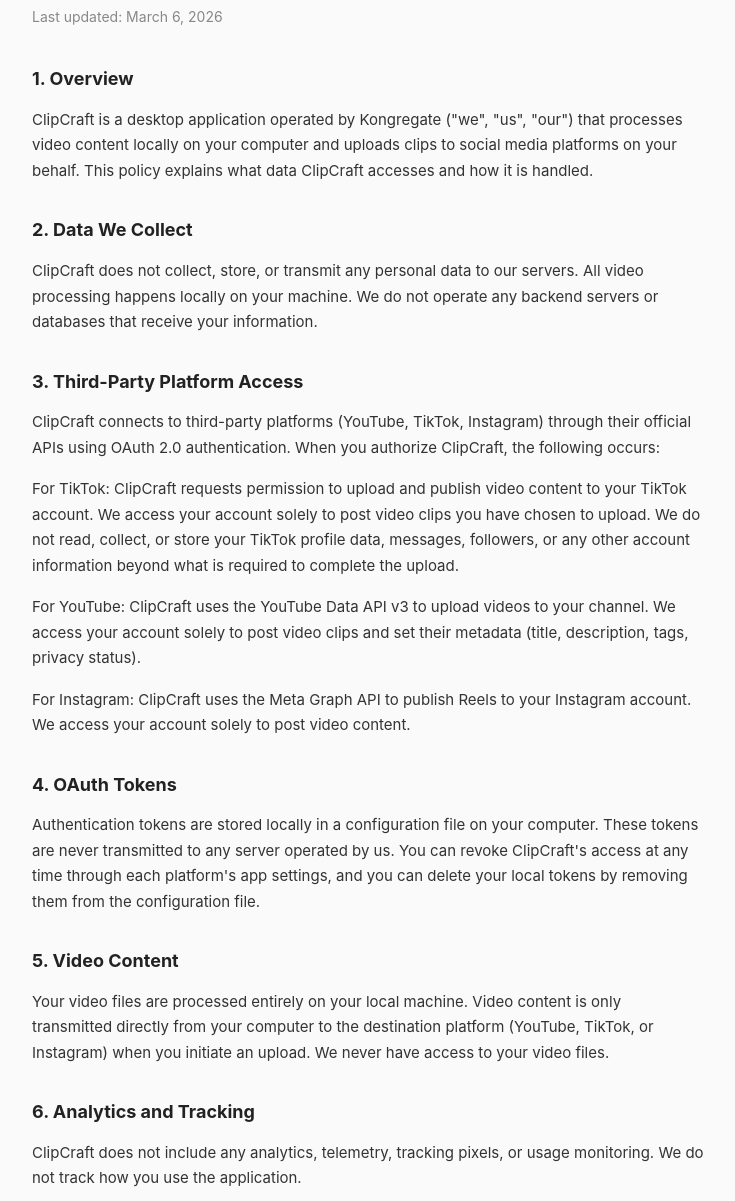
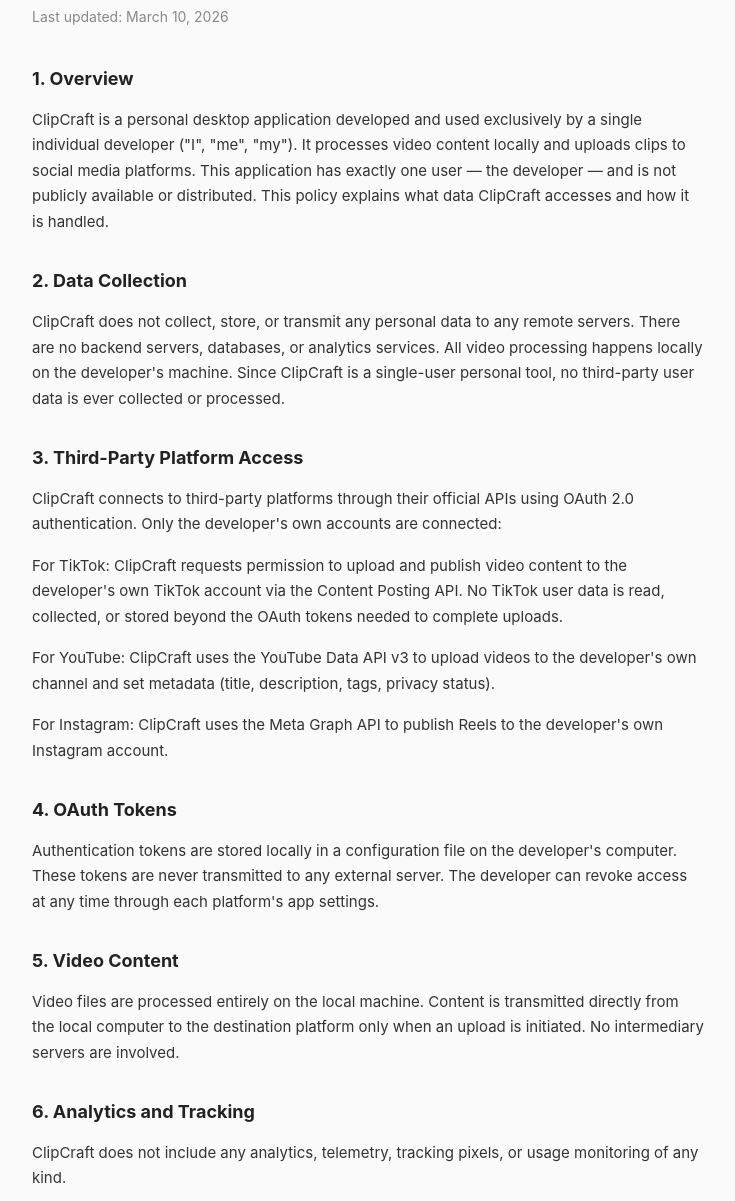
Before and after one commit to colinawith-lab/clipcraft, a plain HTML site: page privacy.html in a window 1280 px wide. Shown: the part 99-1300 px from the top of the page, without its empty margins (272-1007 px from the left). Drawn offline with Linux system fonts and the light colour scheme.

Commit message:
Update Privacy Policy to reflect single-user personal app

```diff
--- a/privacy.html
+++ b/privacy.html
@@ -18,46 +18,46 @@
 <body>
     <div class="container">
         <h1>Privacy Policy</h1>
-        <p class="updated">Last updated: March 6, 2026</p>
+        <p class="updated">Last updated: March 10, 2026</p>
 
         <h2>1. Overview</h2>
-        <p>ClipCraft is a desktop application operated by Kongregate ("we", "us", "our") that processes video content locally on your computer and uploads clips to social media platforms on your behalf. This policy explains what data ClipCraft accesses and how it is handled.</p>
+        <p>ClipCraft is a personal desktop application developed and used exclusively by a single individual developer ("I", "me", "my"). It processes video content locally and uploads clips to social media platforms. This application has exactly one user — the developer — and is not publicly available or distributed. This policy explains what data ClipCraft accesses and how it is handled.</p>
 
-        <h2>2. Data We Collect</h2>
-        <p>ClipCraft does not collect, store, or transmit any personal data to our servers. All video processing happens locally on your machine. We do not operate any backend servers or databases that receive your information.</p>
+        <h2>2. Data Collection</h2>
+        <p>ClipCraft does not collect, store, or transmit any personal data to any remote servers. There are no backend servers, databases, or analytics services. All video processing happens locally on the developer's machine. Since ClipCraft is a single-user personal tool, no third-party user data is ever collected or processed.</p>
 
         <h2>3. Third-Party Platform Access</h2>
-        <p>ClipCraft connects to third-party platforms (YouTube, TikTok, Instagram) through their official APIs using OAuth 2.0 authentication. When you authorize ClipCraft, the following occurs:</p>
-        <p>For TikTok: ClipCraft requests permission to upload and publish video content to your TikTok account. We access your account solely to post video clips you have chosen to upload. We do not read, collect, or store your TikTok profile data, messages, followers, or any other account information beyond what is required to complete the upload.</p>
-        <p>For YouTube: ClipCraft uses the YouTube Data API v3 to upload videos to your channel. We access your account solely to post video clips and set their metadata (title, description, tags, privacy status).</p>
-        <p>For Instagram: ClipCraft uses the Meta Graph API to publish Reels to your Instagram account. We access your account solely to post video content.</p>
+        <p>ClipCraft connects to third-party platforms through their official APIs using OAuth 2.0 authentication. Only the developer's own accounts are connected:</p>
+        <p>For TikTok: ClipCraft requests permission to upload and publish video content to the developer's own TikTok account via the Content Posting API. No TikTok user data is read, collected, or stored beyond the OAuth tokens needed to complete uploads.</p>
+        <p>For YouTube: ClipCraft uses the YouTube Data API v3 to upload videos to the developer's own channel and set metadata (title, description, tags, privacy status).</p>
+        <p>For Instagram: ClipCraft uses the Meta Graph API to publish Reels to the developer's own Instagram account.</p>
 
         <h2>4. OAuth Tokens</h2>
-        <p>Authentication tokens are stored locally in a configuration file on your computer. These tokens are never transmitted to any server operated by us. You can revoke ClipCraft's access at any time through each platform's app settings, and you can delete your local tokens by removing them from the configuration file.</p>
+        <p>Authentication tokens are stored locally in a configuration file on the developer's computer. These tokens are never transmitted to any external server. The developer can revoke access at any time through each platform's app settings.</p>
 
         <h2>5. Video Content</h2>
-        <p>Your video files are processed entirely on your local machine. Video content is only transmitted directly from your computer to the destination platform (YouTube, TikTok, or Instagram) when you initiate an upload. We never have access to your video files.</p>
+        <p>Video files are processed entirely on the local machine. Content is transmitted directly from the local computer to the destination platform only when an upload is initiated. No intermediary servers are involved.</p>
 
         <h2>6. Analytics and Tracking</h2>
-        <p>ClipCraft does not include any analytics, telemetry, tracking pixels, or usage monitoring. We do not track how you use the application.</p>
+        <p>ClipCraft does not include any analytics, telemetry, tracking pixels, or usage monitoring of any kind.</p>
 
         <h2>7. Data Sharing</h2>
-        <p>We do not sell, share, rent, or disclose any user data to third parties. The only data transmission that occurs is the direct upload of video content from your computer to the platform you have selected.</p>
+        <p>No user data is sold, shared, rented, or disclosed to any third parties. The only data transmission is the direct upload of video content from the local machine to the selected platform.</p>
 
         <h2>8. Data Retention</h2>
-        <p>Since we do not collect any data, there is nothing to retain. Your local configuration and tokens persist on your machine until you delete them.</p>
+        <p>Since no data is collected, there is nothing to retain on any server. Local configuration and tokens persist on the developer's machine until manually deleted.</p>
 
         <h2>9. Children's Privacy</h2>
-        <p>ClipCraft is not directed at children under 13. We do not knowingly collect any information from children.</p>
+        <p>ClipCraft is a personal tool not available to the public and not directed at children under 13. No information from children is collected.</p>
 
         <h2>10. Changes to This Policy</h2>
-        <p>We may update this Privacy Policy from time to time. Changes will be reflected by updating the date at the top of this page.</p>
+        <p>This Privacy Policy may be updated from time to time. Changes will be reflected by updating the date at the top of this page.</p>
 
         <h2>11. Contact</h2>
-        <p>If you have questions about this privacy policy, you can reach us at colin.andersen18@gmail.com.</p>
+        <p>For questions about this privacy policy, contact colin.andersen18@gmail.com.</p>
 
         <div class="footer">
-            &copy; 2026 Kongregate / ClipCraft
+            &copy; 2026 ClipCraft
         </div>
     </div>
 </body>
```
